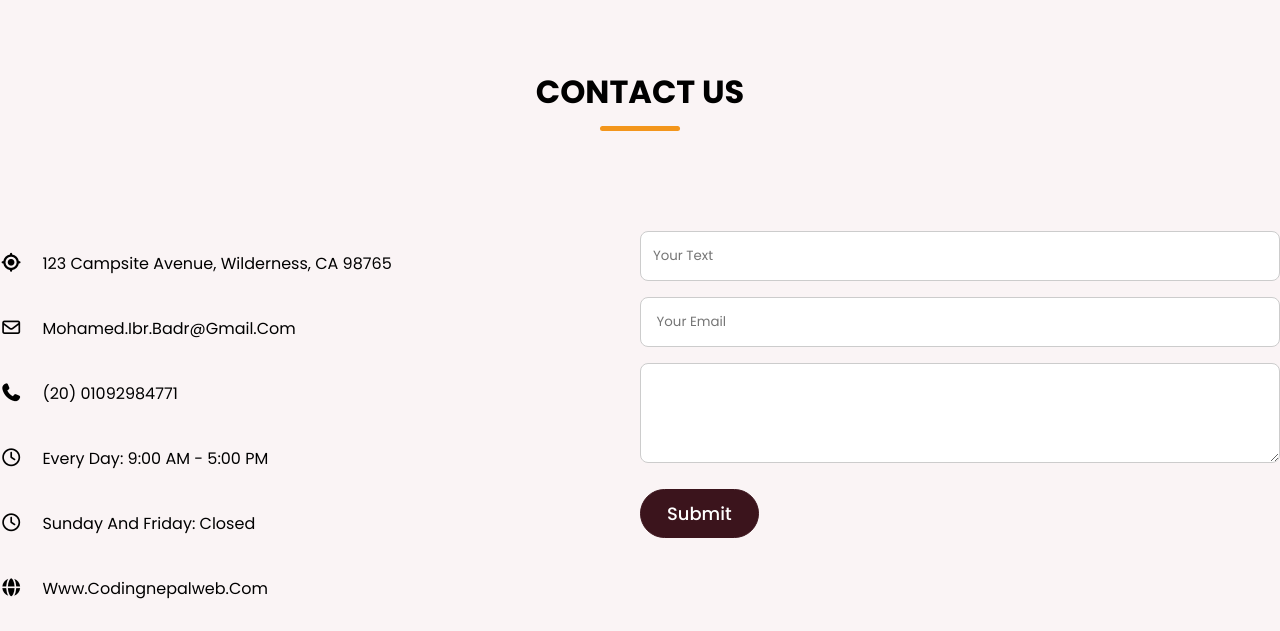
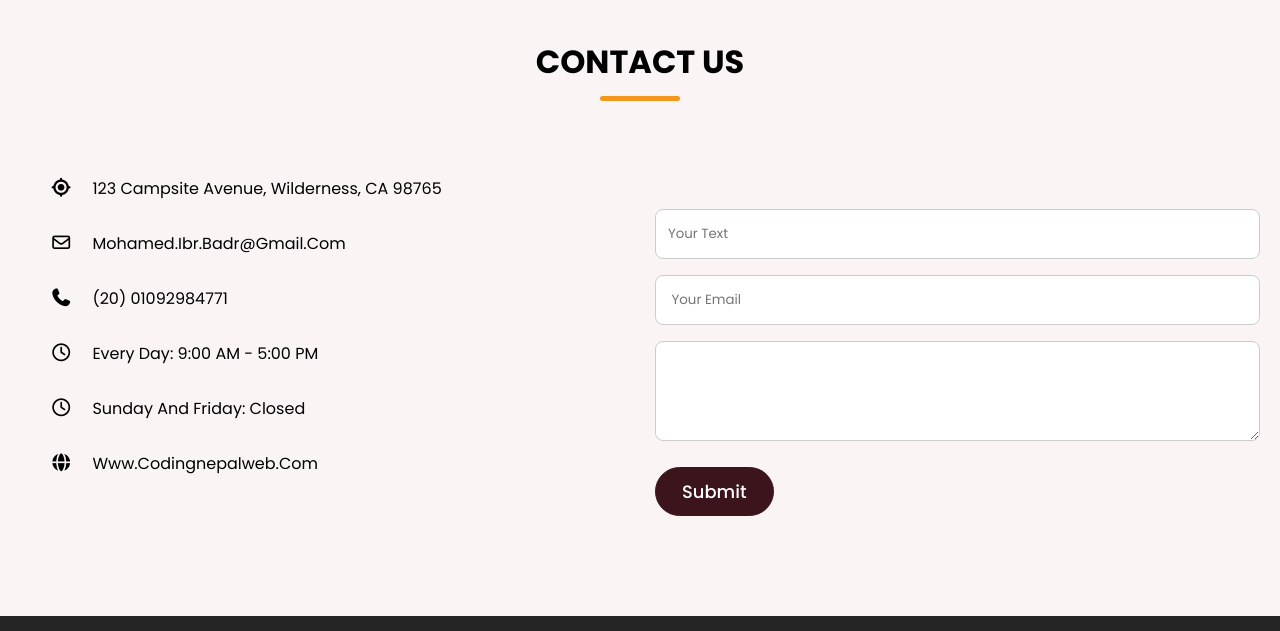
Before and after one commit to MohamedIibrahi/coffee-shop-website, a plain HTML site: page index.html in a window 1280 px wide. Shown: the part 4481-5112 px from the top of the page. Drawn offline with nearby package versions, Linux system fonts and the light colour scheme; a web font is replaced by a local one.

Commit message:
Enhance styles for active nav links and contact section
Added active styles for navigation links and adjusted padding in contact section.

```diff
--- a/style.css
+++ b/style.css
@@ -87,7 +87,10 @@ header .navbar{
   align-items: center;
   padding: 20px;
 }
-
+.nav-link.active{
+    color: var(--primary-color);
+    background: var(--secondary-color);
+}
 .navbar .nav-logo .logo-text{
   font-size: var(--font-size-xl);
   font-weight: var(--font-weight-semibold);
@@ -323,23 +326,29 @@ background: var(--secondary-color);
   padding: 50px 0 100px;
   background: var(--light-pink-color);
 }
+.contact-section .section-title{
+  padding: 30px 0 60px;
+}
 .contact-section .section-contact{
   display: flex;
   align-items: flex-start;
   gap: 48px;
   justify-content: space-between;
+  margin: 0 20px 0 50px;
 }
 .contact-section .contact-info-list .contact-info{
   display: flex;
   align-items: center;
-  padding: 20px 0;
+  padding: 15px 0;
   gap: 20px;
+
 }
 .contact-info i{
   font-size: var(--font-size-m);
 }
 .contact-section .contact-form{
   max-width: 50%;
+  margin-top: 4%;
 }
 .contact-section .contact-form .form-input{
   width: 100%;
```
